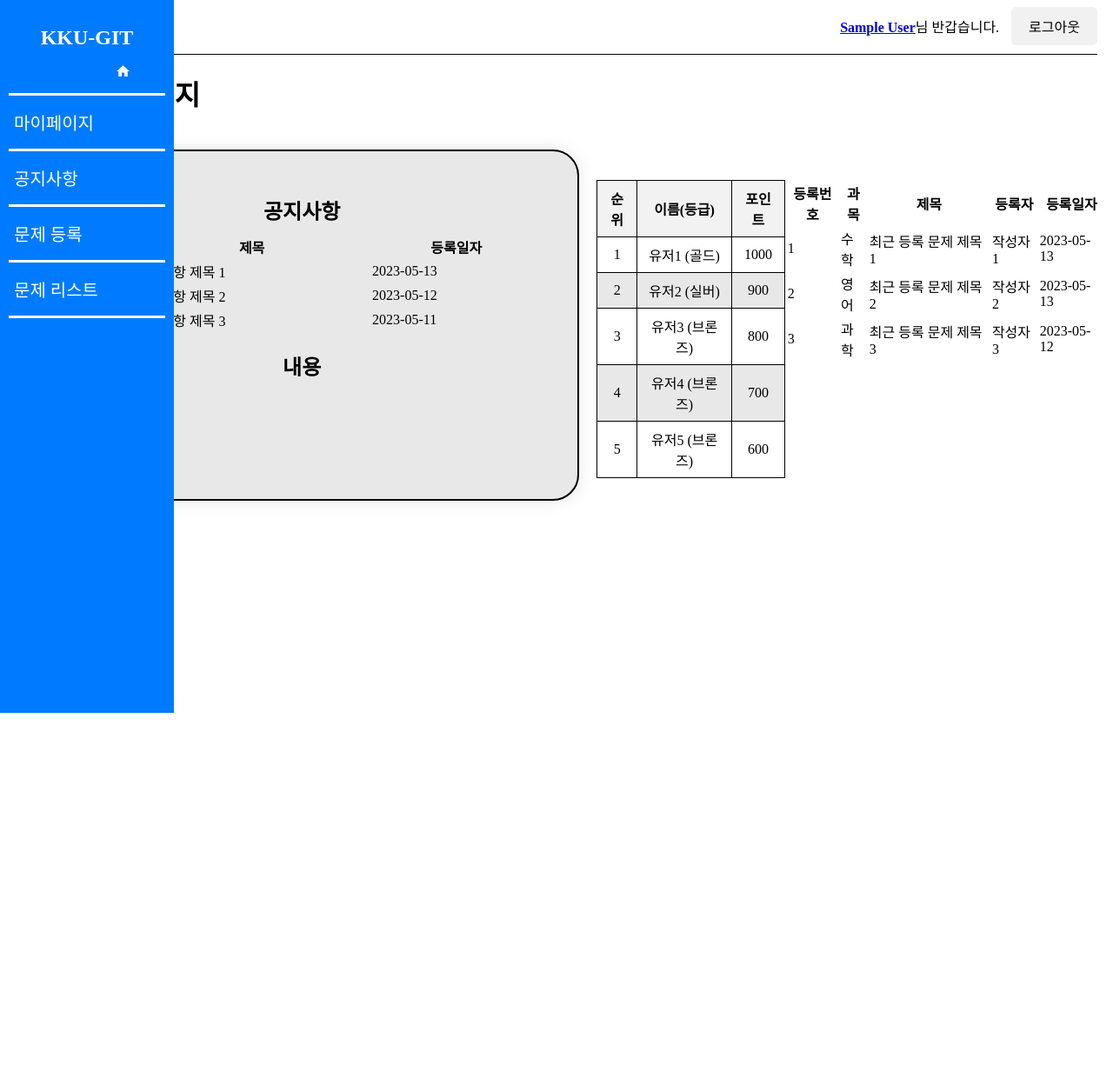
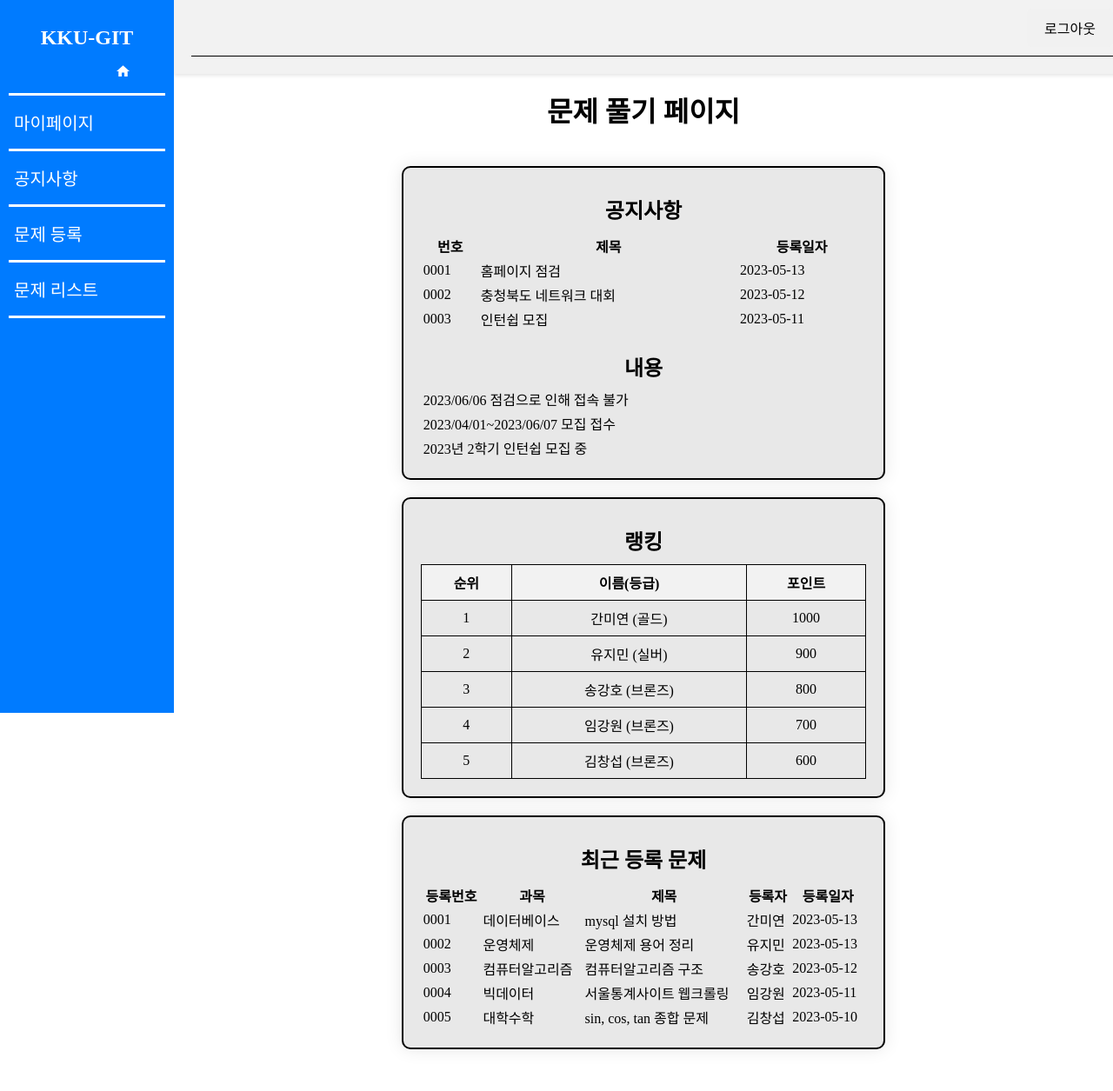
Before and after one commit to JeongHunsss/KKU-GIT, a PHP site: page /main/main.php in a window 1280 px wide. Shown: the whole page at 87% size. Before the commit the page ends 820 px from the top, so only its background shows below. Run offline with PHP 8.4, Linux system fonts and the light colour scheme; the visitor is signed in with stand-in values (Sample User, id 1).

Commit message:
문제풀기페이지

```diff
--- a/bars/top_bar.php
+++ b/bars/top_bar.php
@@ -12,7 +12,7 @@
 
     <div class="user-info">
         <?php
-            echo "<a href='../my_info/my_page.php'><strong>".$_SESSION['name']."</strong></a>님 반갑습니다.";
+            //echo "<a href='../my_info/my_page.php'><strong>".$_SESSION['name']."</strong></a>님 반갑습니다.";
         ?>
         <a href="../login/login.php" class="logout-btn">로그아웃</a>
     </div>
--- a/main/css/main.css
+++ b/main/css/main.css
@@ -1,8 +1,31 @@
+body {
+    display: flex;
+    flex-direction: column;
+    align-items: center;
+    justify-content: center;
+}
+
+.sidebar {
+    position: fixed;
+    top: 0;
+    left: 0;
+    width: 200px; /* 적절한 너비로 조정 */
+    height: 100vh;
+}
+
+.top-bar {
+    position: fixed;
+    top: 0;
+    left: 200px; /* sidebar의 너비에 맞춰 조정 */
+    width: calc(100% - 200px); /* sidebar의 너비를 빼고 나머지 공간으로 설정 */
+}
+
 .notice-wrapper {
     display: flex;
     justify-content: center;
     align-items: flex-start;
-    height: 100vh;
+    height: calc(100vh - 20px); /* sidebar의 높이를 고려하여 조정 */
+    margin-top: 20px; /* topbar의 높이만큼 여백 추가 */
 }
 
 .notice-box {
@@ -16,8 +39,9 @@
 }
 
 .notice-box h2 {
-    color: black; /* 검정색 */
+    color: black;
 }
+
 .notice-table,
 .ranking-table,
 .recent-problem-table {
@@ -35,7 +59,7 @@
 .transparent-table {
     border-collapse: collapse;
     width: 100%;
-    text-align: center; /* 가운데 정렬 */
+    text-align: center;
 }
 
 .transparent-table th,
@@ -59,5 +83,5 @@
 
 .recent-problem-table {
     width: 100%;
-    table-layout: auto; /* 가로 간격 자동 조정 */
+    table-layout: auto;
 }
--- a/main/main.php
+++ b/main/main.php
@@ -6,16 +6,119 @@
     <link rel="stylesheet" type="text/css" href="../bars/css/side_bar.css">
     <link rel="stylesheet" type="text/css" href="../bars/css/top_bar.css">
     <link rel="stylesheet" type="text/css" href="./css/main.css">
+    <style>
+        body {
+            display: flex;
+            flex-direction: column;
+            align-items: center;
+            justify-content: center;
+        }
+
+        .sidebar {
+            position: fixed;
+            top: 0;
+            left: 0;
+            width: 200px;
+            height: 100vh;
+        }
+
+        .top-bar {
+            position: fixed;
+            top: 0;
+            left: 200px;
+            width: calc(100% - 200px);
+            background-color: #f2f2f2;
+            padding: 10px;
+            box-shadow: 0px 2px 4px rgba(0, 0, 0, 0.1);
+        }
+
+        .content-wrapper {
+            margin-left: 200px;
+            display: flex;
+            flex-direction: column;
+            align-items: center;
+            justify-content: flex-start;
+            padding: 20px;
+        }
+
+        .notice-box,
+        .rank-box,
+        .recent-problem-box {
+            border: 2px solid black;
+            border-radius: 10px;
+            background-color: #e8e8e8;
+            box-shadow: 0px 0px 20px rgba(0, 0, 0, 0.1);
+            padding: 20px;
+            margin-bottom: 20px;
+            width: 100%;
+        }
+
+        .notice-box h2,
+        .rank-box h2,
+        .recent-problem-box h2 {
+            color: black;
+        }
+
+        .notice-table,
+        .ranking-table,
+        .recent-problem-table {
+            width: 100%;
+            margin-top: 10px;
+        }
+
+        .notice-content-title {
+            text-align: center;
+            font-weight: bold;
+            font-size: 24px;
+            padding-top: 10px;
+            padding-bottom: 5px;
+        }
+
+        .transparent-table {
+            border-collapse: collapse;
+            width: 100%;
+            text-align: center;
+        }
+
+        .transparent-table th,
+        .transparent-table td {
+            border: 1px solid black;
+            padding: 8px;
+            text-align: center;
+        }
+
+        .transparent-table th {
+            background-color: #f2f2f2;
+        }
+
+        .transparent-table tr:nth-child(even) {
+            background-color: #e8e8e8;
+        }
+
+        .transparent-table tr:hover {
+            background-color: #d1d1d1;
+        }
+
+        .recent-problem-table {
+            width: 100%;
+            table-layout: auto;
+        }
+    </style>
 </head>
 <body>
     <div class="sidebar">
         <?php include '../bars/side_bar.php'; ?>
     </div>
 
+    <div class="top-bar">
         <?php include '../bars/top_bar.php'; ?>
+    </div>
 
-    <h1>문제 풀기 페이지</h1>
-    <div class="notice-wrapper">
+    <br><br><br>
+
+    <div class="content-wrapper">
+        <h1 style="text-align: center;">문제 풀기 페이지</h1>
+
         <div class="notice-box">
             <h2>공지사항</h2>
             <table class="notice-table">
@@ -28,31 +131,35 @@
                 </thead>
                 <tbody>
                     <tr>
-        <td>1</td>
-        <td>공지사항 제목 1</td>
+                        <td>0001</td>
+                        <td>홈페이지 점검</td>
                         <td>2023-05-13</td>
                     </tr>
                     <tr>
-        <td>2</td>
-        <td>공지사항 제목 2</td>
+                        <td>0002</td>
+                        <td>충청북도 네트워크 대회</td>
                         <td>2023-05-12</td>
                     </tr>
                     <tr>
-        <td>3</td>
-        <td>공지사항 제목 3</td>
+                        <td>0003</td>
+                        <td>인턴쉽 모집</td>
                         <td>2023-05-11</td>
                     </tr>
+                </tbody>
+            </table>
+            <table class="notice-table">
+                <tbody>
                     <tr>
                         <th colspan="3" class="notice-content-title">내용</th>
                     </tr>
                     <tr>
-        <td colspan="3">공지사항 내용 1</td>
+                        <td colspan="3">2023/06/06 점검으로 인해 접속 불가</td>
                     </tr>
                     <tr>
-        <td colspan="3">공지사항 내용 2</td>
+                        <td colspan="3">2023/04/01~2023/06/07 모집 접수</td>
                     </tr>
                     <tr>
-        <td colspan="3">공지사항 내용 3</td>
+                        <td colspan="3">2023년 2학기 인턴쉽 모집 중</td>
                     </tr>
                 </tbody>
             </table>
@@ -71,27 +178,27 @@
                 <tbody>
                     <tr>
                         <td>1</td>
-        <td>유저1 (골드)</td>
+                        <td>간미연 (골드)</td>
                         <td>1000</td>
                     </tr>
                     <tr>
                         <td>2</td>
-        <td>유저2 (실버)</td>
+                        <td>유지민 (실버)</td>
                         <td>900</td>
                     </tr>
                     <tr>
                         <td>3</td>
-        <td>유저3 (브론즈)</td>
+                        <td>송강호 (브론즈)</td>
                         <td>800</td>
                     </tr>
                     <tr>
                         <td>4</td>
-        <td>유저4 (브론즈)</td>
+                        <td>임강원 (브론즈)</td>
                         <td>700</td>
                     </tr>
                     <tr>
                         <td>5</td>
-        <td>유저5 (브론즈)</td>
+                        <td>김창섭 (브론즈)</td>
                         <td>600</td>
                     </tr>
                 </tbody>
@@ -100,7 +207,7 @@
 
         <div class="recent-problem-box">
             <h2>최근 등록 문제</h2>
-  <table>
+            <table class="recent-problem-table">
                 <thead>
                     <tr>
                         <th>등록번호</th>
@@ -112,25 +219,43 @@
                 </thead>
                 <tbody>
                     <tr>
-        <td>1</td>
-        <td>수학</td>
-        <td>최근 등록 문제 제목 1</td>
-        <td>작성자1</td>
+                        <td>0001</td>
+                        <td>데이터베이스</td>
+                        <td>mysql 설치 방법</td>
+                        <td>간미연</td>
                         <td>2023-05-13</td>
                     </tr>
                     <tr>
-        <td>2</td>
-        <td>영어</td>
-        <td>최근 등록 문제 제목 2</td>
-        <td>작성자2</td>
+                        <td>0002</td>
+                        <td>운영체제</td>
+                        <td>운영체제 용어 정리</td>
+                        <td>유지민</td>
                         <td>2023-05-13</td>
                     </tr>
                     <tr>
-        <td>3</td>
-        <td>과학</td>
-        <td>최근 등록 문제 제목 3</td>
-        <td>작성자3</td>
+                        <td>0003</td>
+                        <td>컴퓨터알고리즘</td>
+                        <td>컴퓨터알고리즘 구조</td>
+                        <td>송강호</td>
                         <td>2023-05-12</td>
                     </tr>
+                    <tr>
+                        <td>0004</td>
+                        <td>빅데이터</td>
+                        <td>서울통계사이트 웹크롤링</td>
+                        <td>임강원</td>
+                        <td>2023-05-11</td>
+                    </tr>
+                    <tr>
+                        <td>0005</td>
+                        <td>대학수학</td>
+                        <td>sin, cos, tan 종합 문제</td>
+                        <td>김창섭</td>
+                        <td>2023-05-10</td>
+                    </tr>
+                </tbody>
+            </table>
         </div>
+    </div>
+</body>
 </html>
```
Lines whose indentation alone changed are shown as unchanged.
